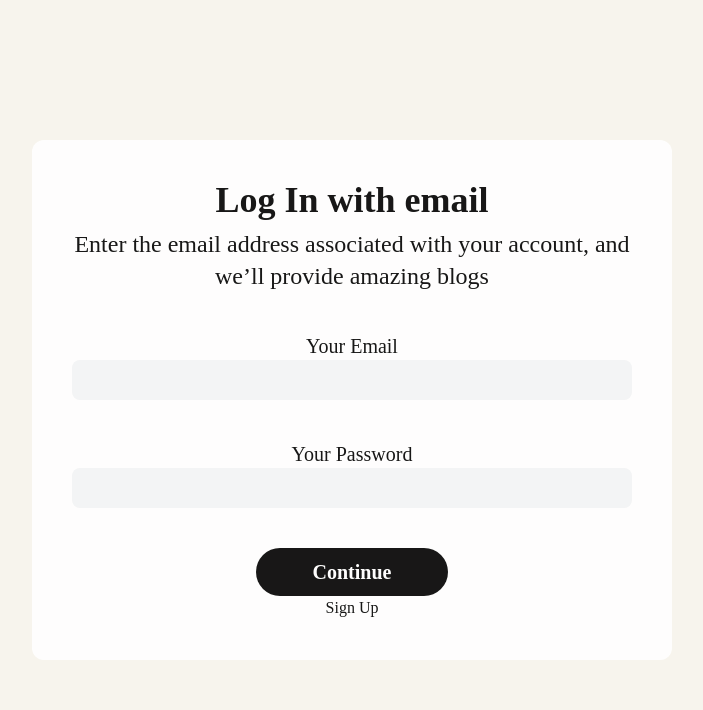
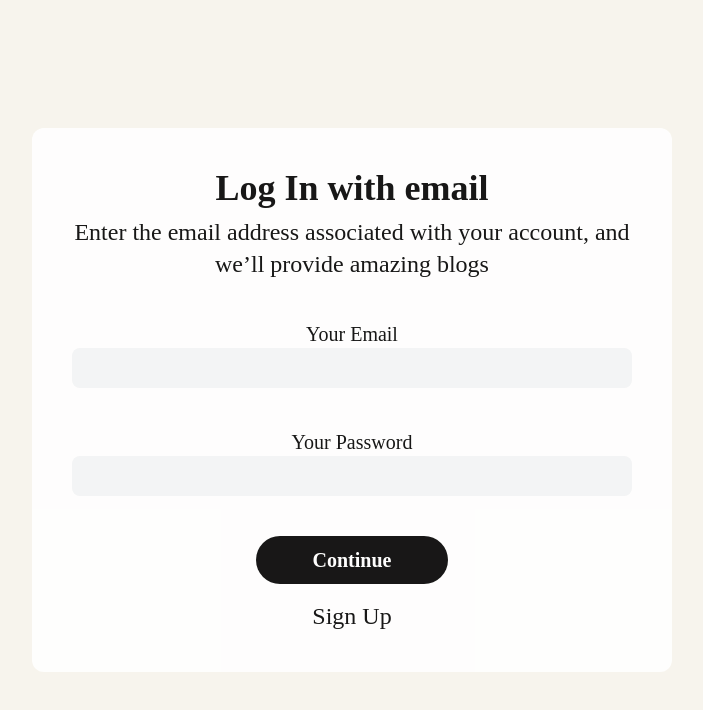
Before and after one commit to taranpreet26-singh/BlogSphere, a React (Vite) app: page /login in a window 1280 px wide. Shown: the top 710 px of the page, without its empty margins (288-991 px from the left). Built offline with nearby package versions, Linux system fonts and the light colour scheme.

Commit message:
Updated a Login

```diff
--- a/src/pages/Login.tsx
+++ b/src/pages/Login.tsx
@@ -62,7 +62,7 @@ const Login: React.FC = () => {
         <div className='mt-10'>
           <button className='bg-black text-white cursor-pointer rounded-full h-12 text-xl font-semibold w-[12rem] ' onClick={onLoginHandler}>Continue</button>
         </div>
-        <div onClick={()=>{
+        <div className='mt-4 text-2xl hover:text-green-200' onClick={()=>{
                   navigate('/signup')
         }}>
           Sign Up
```
